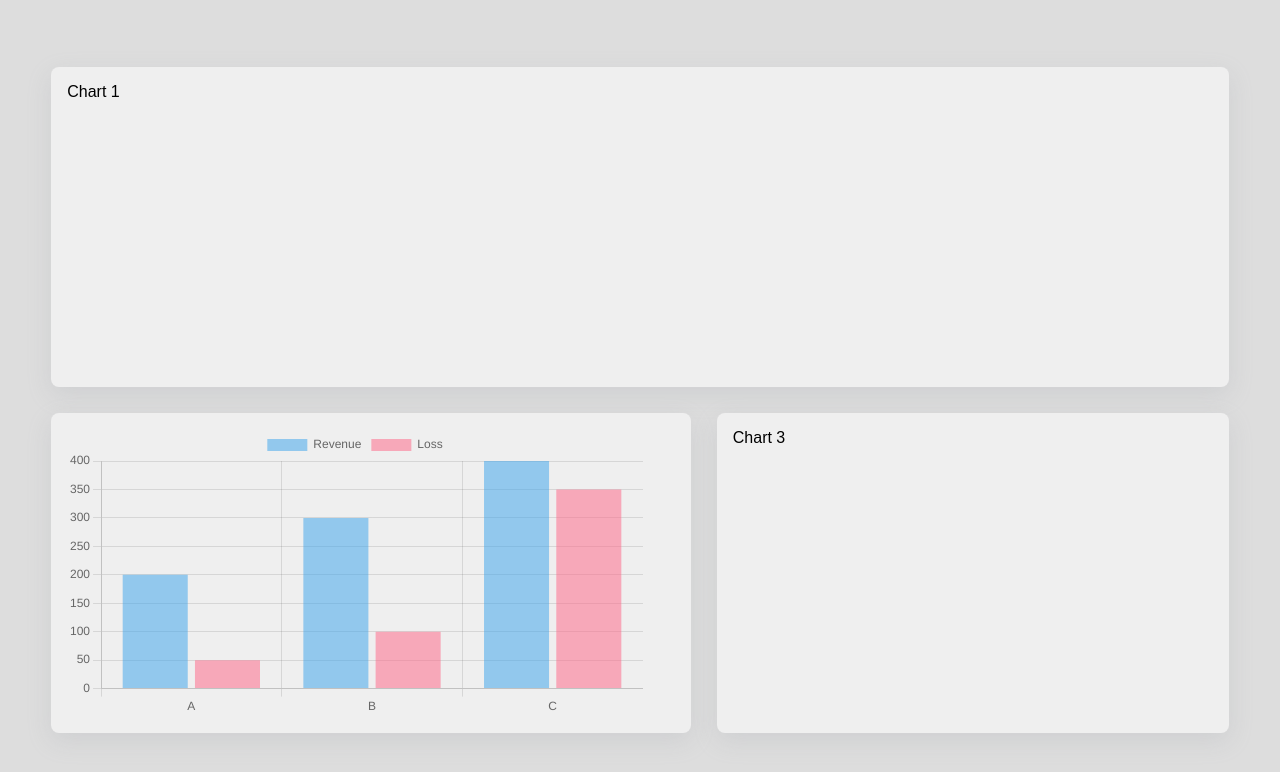
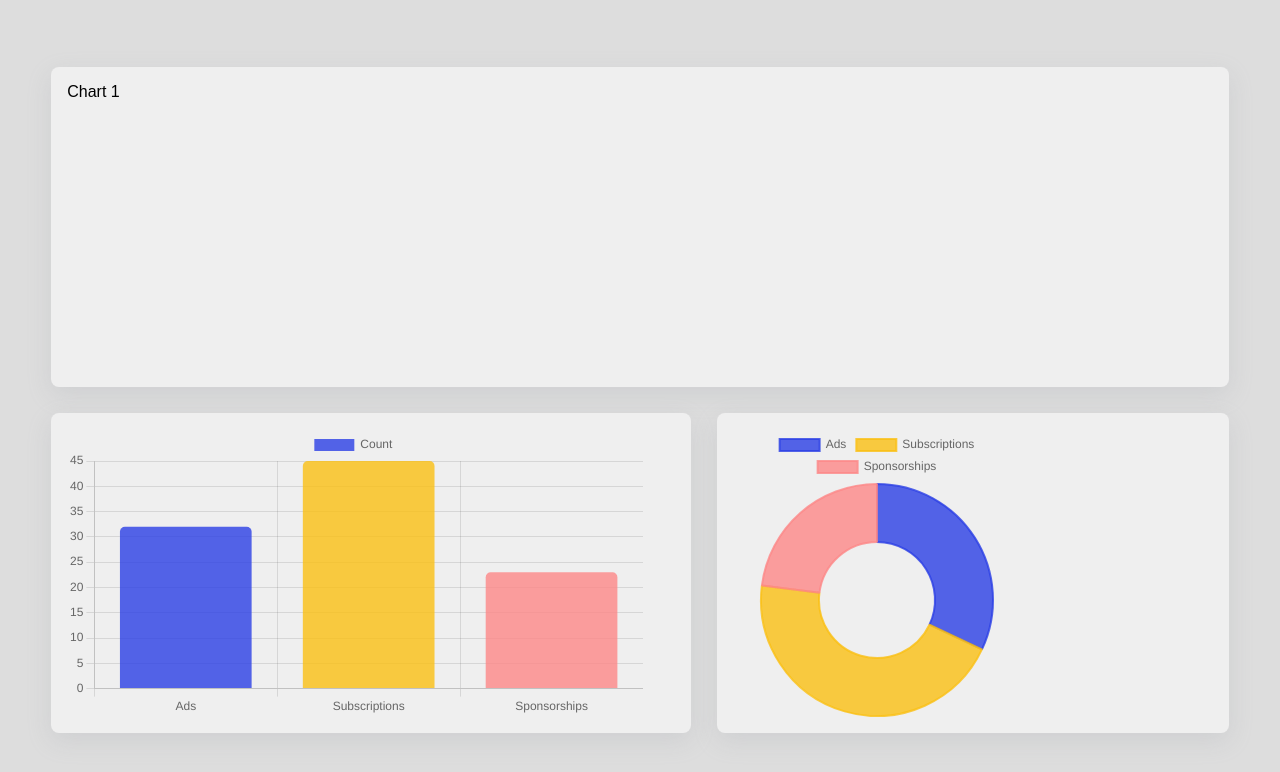
Before and after one commit to obuastella/react-chartjs, a React (Vite) app in the folder react-chartjs/: page / in a window 1280 px wide. Shown: the top 772 px of the page. Built offline with nearby package versions, Linux system fonts and the light colour scheme.

Commit message:
ADDED Bar chart and pie Chart

```diff
--- a/react-chartjs/src/App.jsx
+++ b/react-chartjs/src/App.jsx
@@ -12,21 +12,45 @@ const App = () => {
       <div className="dataCard customerCard">
         <Bar
           data={{
-            labels: ["A", "B", "C"],
+            labels: sourceData.map((data) => data.label),
             datasets: [
               {
-                label: "Revenue",
-                data: [200, 300, 400],
-              },
-              {
-                label: "Loss",
-                data: [50, 100, 350],
+                label: "Count ",
+                data: sourceData.map((data) => data.value),
+                backgroundColor: [
+                  "rgba(43, 63, 229, 0.8)",
+                  "rgba(250, 192, 19, 0.8)",
+                  "rgba(253, 135, 135, 0.8)",
+                ],
+                borderRadius: 5,
               },
             ],
           }}
         />
       </div>
-      <div className="dataCard categoryCard">Chart 3</div>
+      <div className="dataCard categoryCard">
+        <Doughnut
+          data={{
+            labels: sourceData.map((data) => data.label),
+            datasets: [
+              {
+                label: "Count",
+                data: sourceData.map((data) => data.value),
+                backgroundColor: [
+                  "rgba(43, 63, 229, 0.8)",
+                  "rgba(250, 192, 19, 0.8)",
+                  "rgba(253, 135, 135, 0.8)",
+                ],
+                borderColor: [
+                  "rgba(43, 63, 229, 0.8)",
+                  "rgba(250, 192, 19, 0.8)",
+                  "rgba(253, 135, 135, 0.8)",
+                ],
+              },
+            ],
+          }}
+        />
+      </div>
     </div>
   );
 };
```
